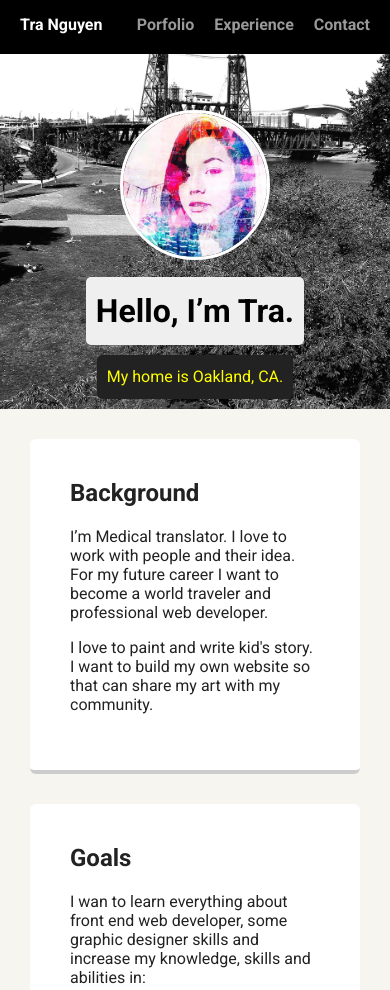
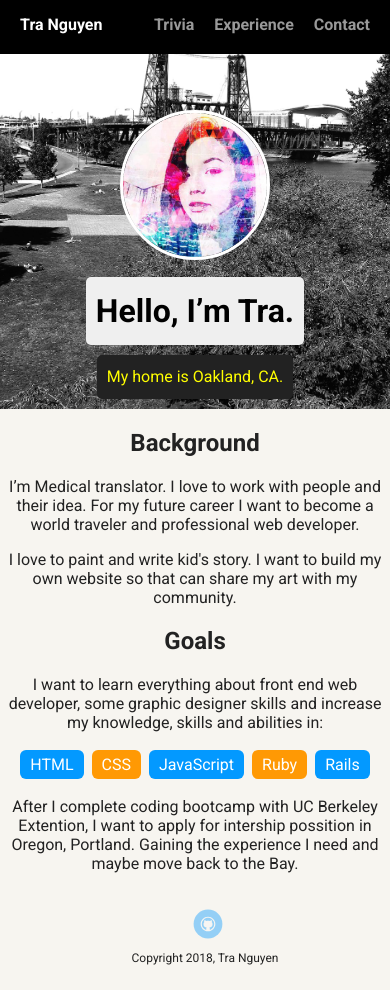
Before and after one commit to tranguyen123/portfolio, a plain HTML site: page index.html in a window 390 px wide. Shown: the top 990 px of the page. Drawn offline with nearby package versions, Linux system fonts and the light colour scheme; a web font is replaced by a local one.

Commit message:
media queries

```diff
--- a/index.html
+++ b/index.html
@@ -12,7 +12,7 @@
     <div class="main-nav">
         <ul class="nav">
           <li class="name">Tra Nguyen</li>
-          <li><a href="portfolio.html">Porfolio</a></li>
+          <li><a href="portfolio.html">Trivia</a></li>
           <li><a href="experience.html">Experience</a></li>
           <li><a href="index.html">Contact</a></li>
 
@@ -34,7 +34,7 @@
 
       <div class="card">
         <h2>Goals</h2>
-        <p>I wan to learn everything about front end web developer, some graphic designer skills and increase my knowledge, skills and abilities in:</p>
+        <p>I want to learn everything about front end web developer, some graphic designer skills and increase my knowledge, skills and abilities in:</p>
         <ul class="skills">
           <li>HTML</li>
           <li>CSS</li>
--- a/styles.css
+++ b/styles.css
@@ -88,6 +88,7 @@ header .profile-image:hover {
   background-color: #222;
   color: yellow;
 }
+@media(min-width: 600px) and (min-width: 400px) {
 .card {
   margin: 30px;
   padding: 20px 40px 40px;
@@ -98,6 +99,11 @@ header .profile-image:hover {
   border-radius: 6px;
   transition: all .5s;
 }
+}
+@media print {
+  /* All your print styles go here */
+  #header, #footer, #nav { display: none !important; }
+ }
 .card:hover {
   border-color: #ff99ff;
 }
@@ -168,7 +174,7 @@ a.social:hover {
 }
 
 /* Styles for larger screens */
-@media screen and (min-width: 720px) {
+@media screen and (min-width: 960px) {
 
   .flex {
       display: -ms-flexbox;      /* TWEENER - IE 10 */
```
